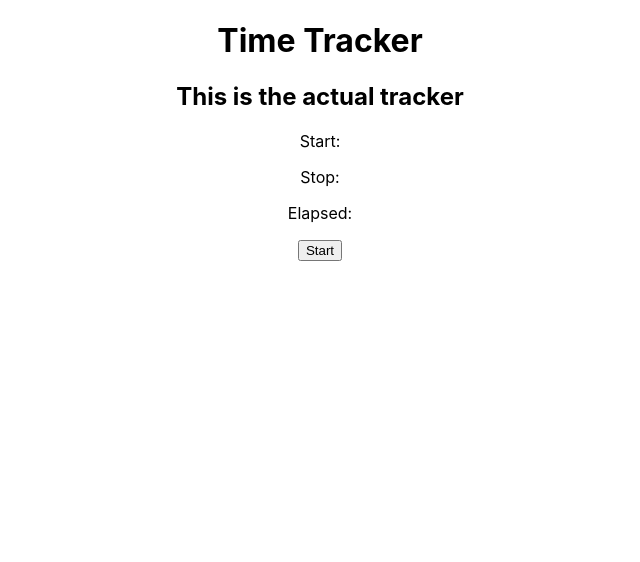
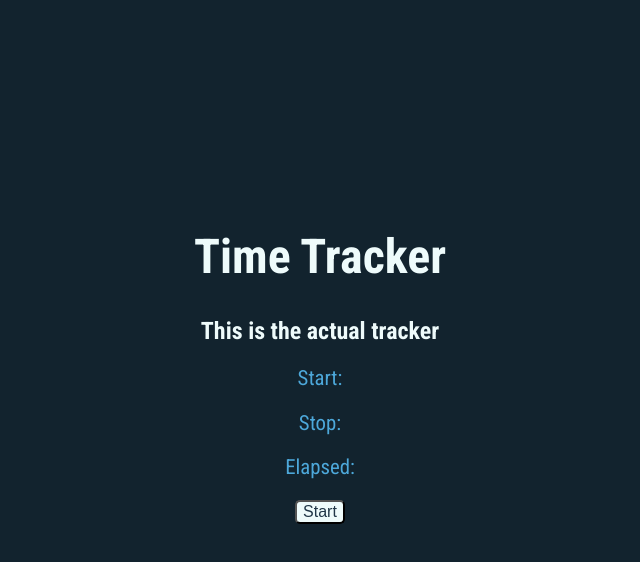
Before and after one commit to blangwell/time-tracker-react, a React (Create React App) app: page / in a window 1280 px wide. Shown: the top 562 px of the page, without its empty margins (320-960 px from the left). Built offline with nearby package versions, Linux system fonts and the light colour scheme.

Commit message:
Add styles and fix minutes rounding bug

```diff
--- a/package.json
+++ b/package.json
@@ -9,6 +9,7 @@
     "react": "^17.0.1",
     "react-dom": "^17.0.1",
     "react-scripts": "4.0.2",
+    "sass": "^1.32.7",
     "web-vitals": "^1.1.0"
   },
   "scripts": {
--- a/src/App.css
+++ b/src/App.css
@@ -1,38 +1,39 @@
+@import url('https://fonts.googleapis.com/css2?family=Roboto+Condensed:wght@300;400;700&display=swap');
+
+:root {
+  background-color: #12232E;
+  display: flex;
+  flex-direction: column;
+  justify-content: center;
+  align-items: center;
+  width: 100%;
+  height: 90%;
+}
 .App {
+  font-family: 'Roboto Condensed', sans-serif;
   text-align: center;
 }
-
-.App-logo {
-  height: 40vmin;
-  pointer-events: none;
+h1, h2 {
+  color: #EEFBFB;
 }
-
-@media (prefers-reduced-motion: no-preference) {
-  .App-logo {
-    animation: App-logo-spin infinite 20s linear;
-  }
+h1 {
+  font-size: 3rem;
 }
-
-.App-header {
-  background-color: #282c34;
-  min-height: 100vh;
-  display: flex;
-  flex-direction: column;
-  align-items: center;
-  justify-content: center;
-  font-size: calc(10px + 2vmin);
-  color: white;
+.display-values {
+  color: #4DA8DA;
+  font-size: 1.3rem;
 }
-
-.App-link {
-  color: #61dafb;
+button {
+  background-color: #EEFBFB;
+  color: #203647;
+  border-radius: 5px;
+  font-size: 1rem;
 }
-
-@keyframes App-logo-spin {
-  from {
-    transform: rotate(0deg);
-  }
-  to {
-    transform: rotate(360deg);
-  }
+button:hover {
+  background-color: #4DA8DA;
+  color: #EEFBFB;
+  cursor: pointer;
 }
+.date-time {
+  color: #EEFBFB
+}
--- a/src/App.js
+++ b/src/App.js
@@ -3,13 +3,13 @@ import './App.css';
 import TimeTracker from './TimeTracker';
 
 function App() {
+  const [displayElapsed, setDisplayElapsed] = useState('');
   const [displayStart, setDisplayStart] = useState('');
   const [displayStop, setDisplayStop] = useState('');
-  const [displayElapsed, setDisplayElapsed] = useState('');
+  const [elapsed, setElapsed] = useState(null);
+  const [running, setRunning] = useState(false);
   const [startTime, setStartTime] = useState(null);
   const [stopTime, setStopTime] = useState(null);
-  const [elapsed, setElapsed] = useState(null);
-  const [running, setRunning] = useState(false);
 
   const getDateTime = (startStop) => {
     let dateTime = Intl.DateTimeFormat('en', {
--- a/src/TimeTracker.js
+++ b/src/TimeTracker.js
@@ -5,8 +5,8 @@ import Stop from './Stop';
 export default function TimeTracker(props) {
   const parseTime = useCallback(() => {
     let seconds = Math.round((props.elapsed / 1000) % 60);
-    let minutes = Math.round(((props.elapsed / (1000 * 60)) % 60));
-    let hours = Math.round(((props.elapsed / (1000 * 60 * 60)) % 24));
+    let minutes = Math.floor(((props.elapsed / (1000 * 60)) % 60));
+    let hours = Math.floor(((props.elapsed / (1000 * 60 * 60)) % 24));
     if (props.elapsed !== null) {
       props.setDisplayElapsed(`${hours || '0'} hours, ${minutes || '0'} minutes, and ${seconds.length > 1 ? seconds : `${seconds}` || '0'} seconds`);
     }
@@ -22,9 +22,11 @@ export default function TimeTracker(props) {
   return (
     <div>
       <h2>This is the actual tracker</h2>
-      <p>Start: {props.displayStart}</p>
-      <p>Stop: {props.displayStop}</p>
-      <p>Elapsed: {props.displayElapsed}</p>
+      <div class="display-values">
+        <p>Start: <span class="date-time">{props.displayStart}</span></p>
+        <p>Stop: <span class="date-time">{props.displayStop}</span></p>
+        <p>Elapsed: <span class="date-time">{props.displayElapsed}</span></p>
+      </div>
       <div id="timer-controls">
         {props.running ? stop : start}
       </div>
```
Also changed, not shown: 1 other file (tests, documents, lock files or other folders).
